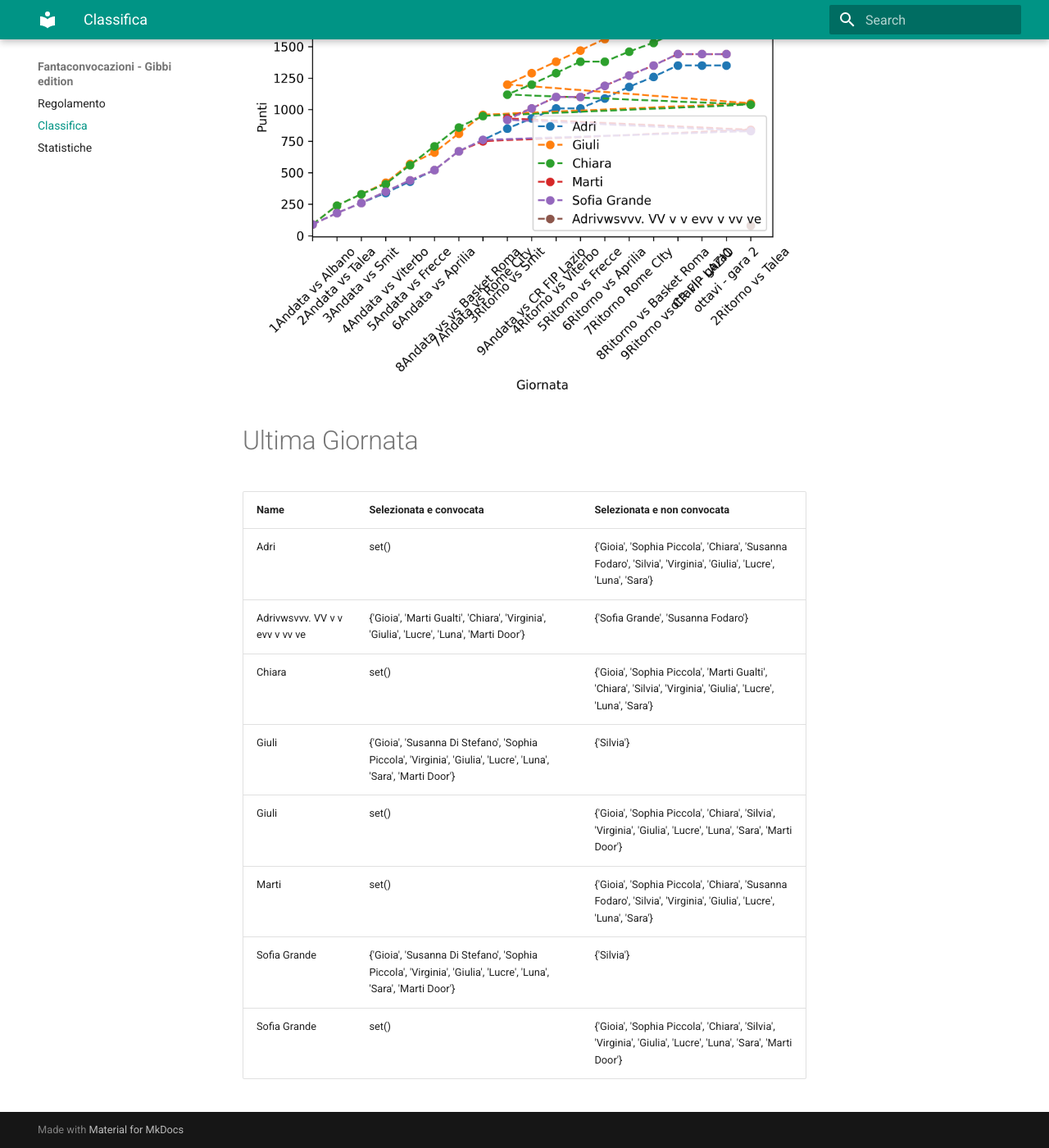
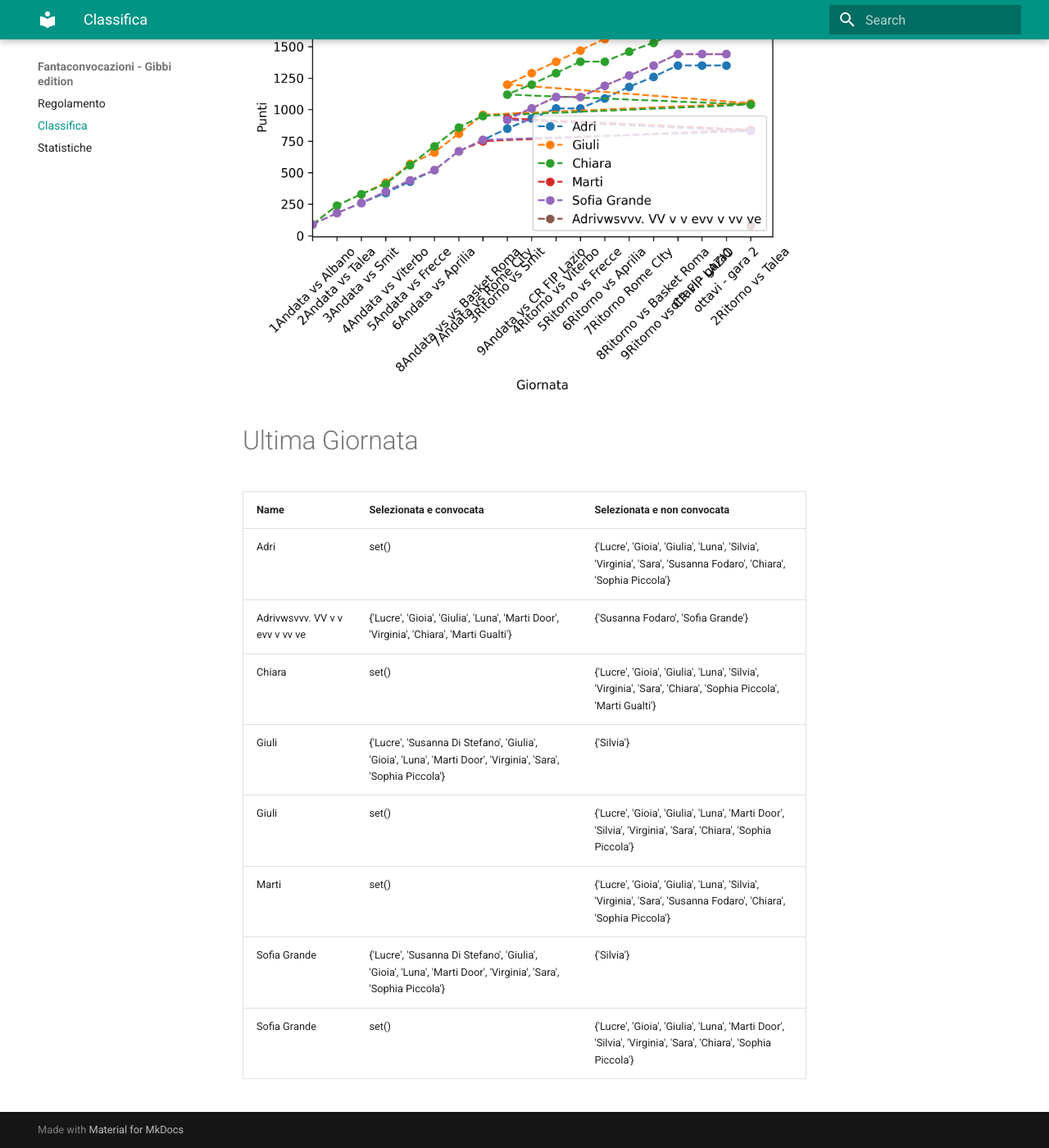
Before and after one commit to martinig94/fantagibbi, an MkDocs documentation site: the page built from docs/Classifica.md, in a window 1280 px wide and 1400 px high, scrolled down 676 px. Shown: the whole window at 82% size. Built offline with MkDocs 1.6.1 and Material for MkDocs 9.7.7, drawn with Linux system fonts in a browser that asks for light colours.

Commit message:
Auto-update from main.py

```diff
--- a/docs/Classifica.md
+++ b/docs/Classifica.md
@@ -19,12 +19,12 @@
 <!-- START_TABLE CORRECT -->
 | Name                           | Selezionata e convocata                                                                                        | Selezionata e non convocata                                                                                      |
 |:-------------------------------|:---------------------------------------------------------------------------------------------------------------|:-----------------------------------------------------------------------------------------------------------------|
-| Adri                           | set()                                                                                                          | {'Gioia', 'Sophia Piccola', 'Chiara', 'Susanna Fodaro', 'Silvia', 'Virginia', 'Giulia', 'Lucre', 'Luna', 'Sara'} |
-| Adrivwsvvv. VV v v evv v vv ve | {'Gioia', 'Marti Gualti', 'Chiara', 'Virginia', 'Giulia', 'Lucre', 'Luna', 'Marti Door'}                       | {'Sofia Grande', 'Susanna Fodaro'}                                                                               |
-| Chiara                         | set()                                                                                                          | {'Gioia', 'Sophia Piccola', 'Marti Gualti', 'Chiara', 'Silvia', 'Virginia', 'Giulia', 'Lucre', 'Luna', 'Sara'}   |
-| Giuli                          | {'Gioia', 'Susanna Di Stefano', 'Sophia Piccola', 'Virginia', 'Giulia', 'Lucre', 'Luna', 'Sara', 'Marti Door'} | {'Silvia'}                                                                                                       |
-| Giuli                          | set()                                                                                                          | {'Gioia', 'Sophia Piccola', 'Chiara', 'Silvia', 'Virginia', 'Giulia', 'Lucre', 'Luna', 'Sara', 'Marti Door'}     |
-| Marti                          | set()                                                                                                          | {'Gioia', 'Sophia Piccola', 'Chiara', 'Susanna Fodaro', 'Silvia', 'Virginia', 'Giulia', 'Lucre', 'Luna', 'Sara'} |
-| Sofia Grande                   | {'Gioia', 'Susanna Di Stefano', 'Sophia Piccola', 'Virginia', 'Giulia', 'Lucre', 'Luna', 'Sara', 'Marti Door'} | {'Silvia'}                                                                                                       |
-| Sofia Grande                   | set()                                                                                                          | {'Gioia', 'Sophia Piccola', 'Chiara', 'Silvia', 'Virginia', 'Giulia', 'Lucre', 'Luna', 'Sara', 'Marti Door'}     |
+| Adri                           | set()                                                                                                          | {'Lucre', 'Gioia', 'Giulia', 'Luna', 'Silvia', 'Virginia', 'Sara', 'Susanna Fodaro', 'Chiara', 'Sophia Piccola'} |
+| Adrivwsvvv. VV v v evv v vv ve | {'Lucre', 'Gioia', 'Giulia', 'Luna', 'Marti Door', 'Virginia', 'Chiara', 'Marti Gualti'}                       | {'Susanna Fodaro', 'Sofia Grande'}                                                                               |
+| Chiara                         | set()                                                                                                          | {'Lucre', 'Gioia', 'Giulia', 'Luna', 'Silvia', 'Virginia', 'Sara', 'Chiara', 'Sophia Piccola', 'Marti Gualti'}   |
+| Giuli                          | {'Lucre', 'Susanna Di Stefano', 'Giulia', 'Gioia', 'Luna', 'Marti Door', 'Virginia', 'Sara', 'Sophia Piccola'} | {'Silvia'}                                                                                                       |
+| Giuli                          | set()                                                                                                          | {'Lucre', 'Gioia', 'Giulia', 'Luna', 'Marti Door', 'Silvia', 'Virginia', 'Sara', 'Chiara', 'Sophia Piccola'}     |
+| Marti                          | set()                                                                                                          | {'Lucre', 'Gioia', 'Giulia', 'Luna', 'Silvia', 'Virginia', 'Sara', 'Susanna Fodaro', 'Chiara', 'Sophia Piccola'} |
+| Sofia Grande                   | {'Lucre', 'Susanna Di Stefano', 'Giulia', 'Gioia', 'Luna', 'Marti Door', 'Virginia', 'Sara', 'Sophia Piccola'} | {'Silvia'}                                                                                                       |
+| Sofia Grande                   | set()                                                                                                          | {'Lucre', 'Gioia', 'Giulia', 'Luna', 'Marti Door', 'Silvia', 'Virginia', 'Sara', 'Chiara', 'Sophia Piccola'}     |
 <!-- END_TABLE CORRECT -->
```
